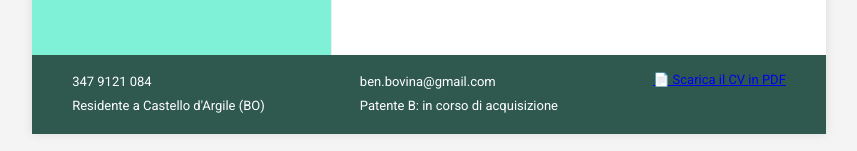
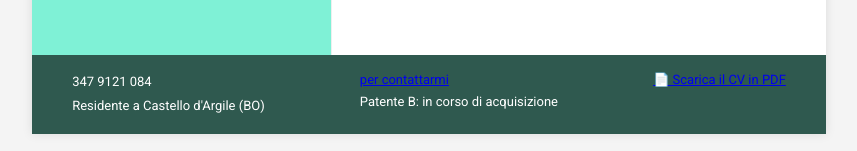
Before and after one commit to EliaTheHeli/curriculum, a plain HTML site: page index.html in a window 1280 px wide. Shown: the part 1535-1686 px from the top of the page, without its empty margins (211-1068 px from the left). Drawn offline with nearby package versions, Linux system fonts and the light colour scheme.

Commit message:
Update index.html

```diff
--- a/index.html
+++ b/index.html
@@ -135,7 +135,7 @@
         <p>Residente a Castello d'Argile (BO)</p>
       </div>
       <div class="email-info">
-        <p>ben.bovina@gmail.com</p>
+      <a href ="mailto:ben.bovina@gmail.com">per contattarmi</a>
         <p>Patente B: in corso di acquisizione</p>
       </div>
       <div class="cv-download">
```
